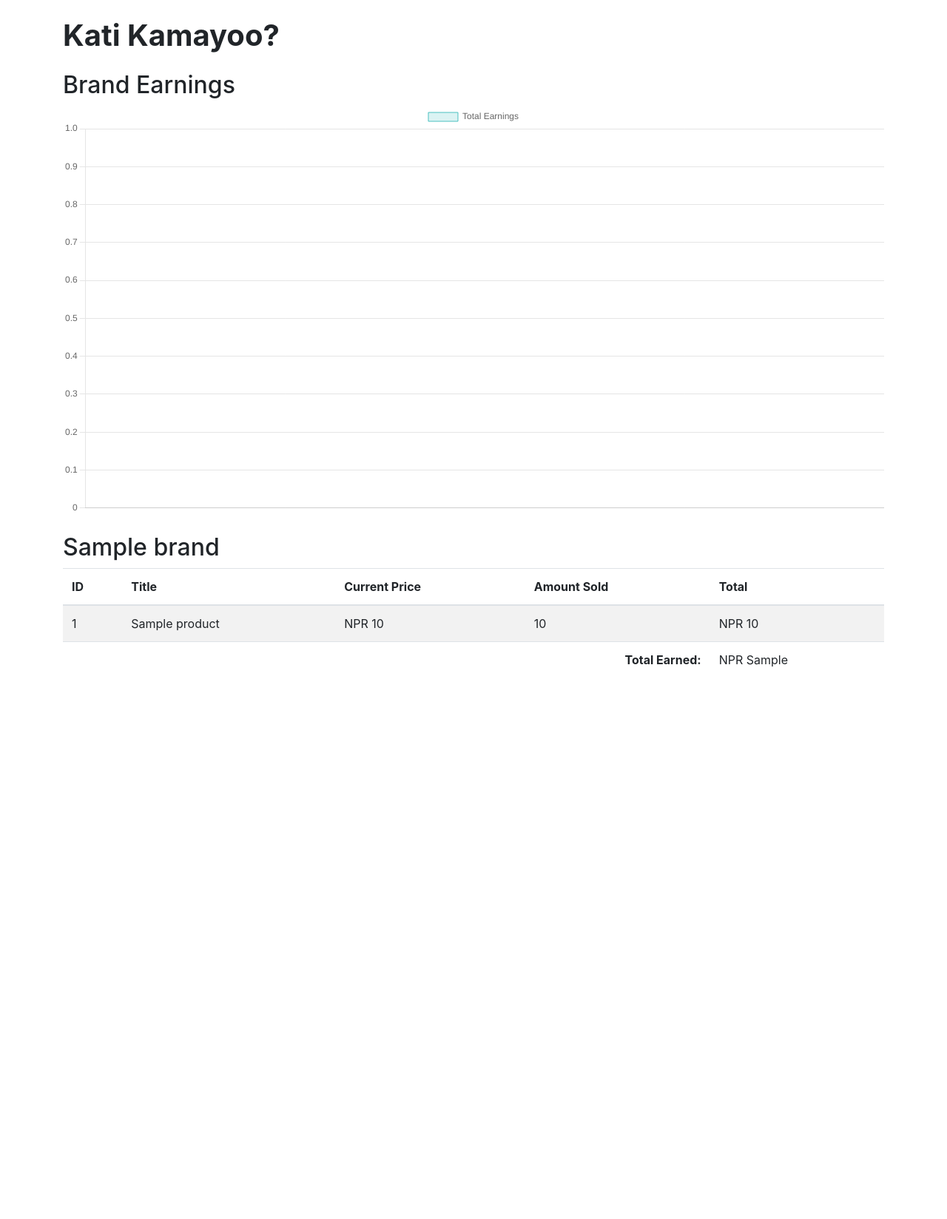
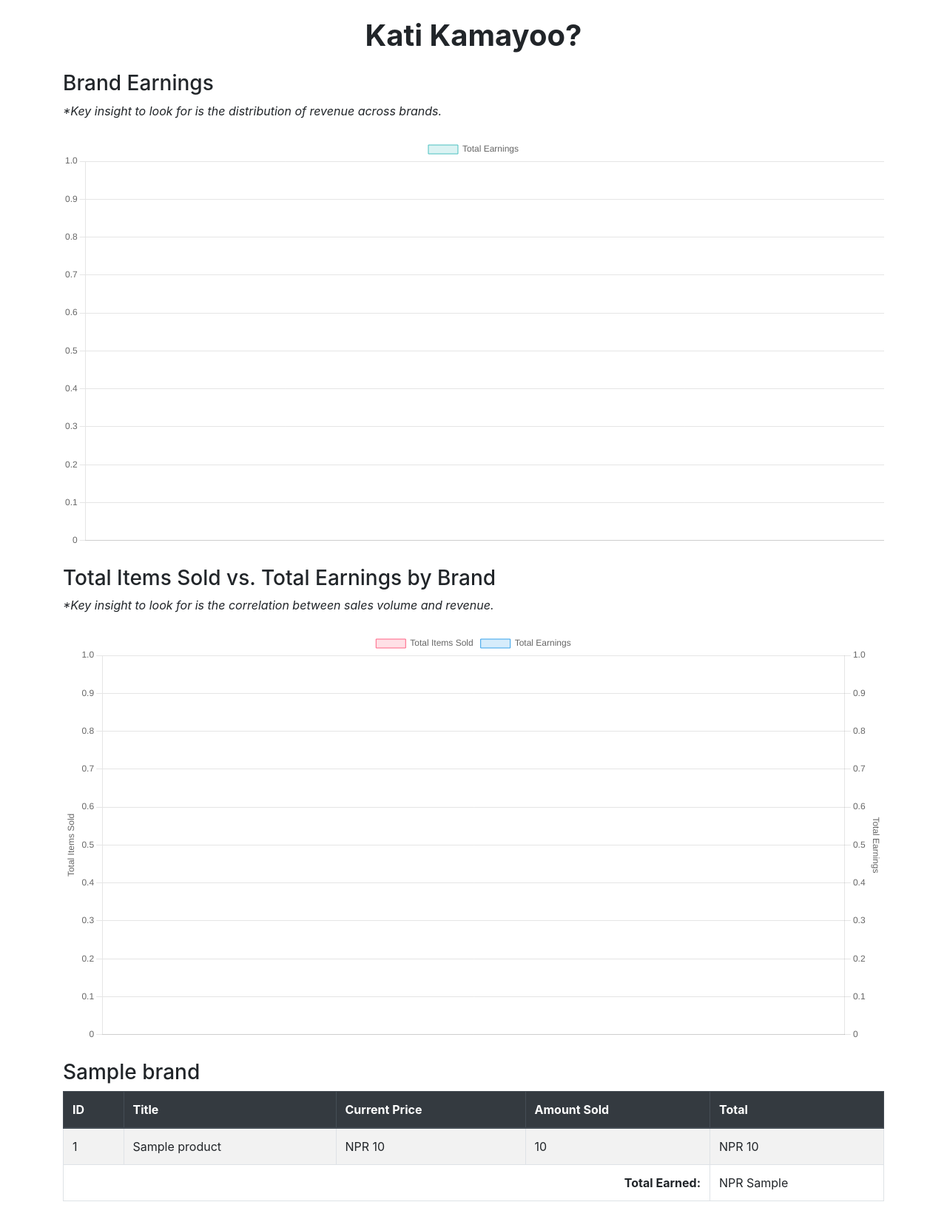
Before and after one commit to rewaj56/rewaj56.github.io, a Flask app: template kati-kamayoo/templates/product_list.html in a window 1280 px wide. Shown: the whole page at 74% size. Before the commit the page ends 902 px from the top, so only its background shows below. Run offline with Flask 3, Linux system fonts and the light colour scheme; the template is opened without the code that fills it: most values are stand-ins (such as "Sample title", 1, 10 or a date in 2020); some libraries are stand-ins or nearby versions.

Commit message:
Made visual changes.
Updated template to include separate chart for Total Items Sold vs. Total Earnings by Brand and added Bootstrap classes for improved styling.

```diff
--- a/kati-kamayoo/templates/product_list.html
+++ b/kati-kamayoo/templates/product_list.html
@@ -1,28 +1,39 @@
 <!DOCTYPE html>
 <html lang="en">
+
 <head>
     <meta charset="UTF-8">
     <meta name="viewport" content="width=device-width, initial-scale=1.0">
     <title>Kati Kamayoo?</title>
+    <link rel="shortcut icon" href="#">
     <link href="https://stackpath.bootstrapcdn.com/bootstrap/4.5.2/css/bootstrap.min.css" rel="stylesheet">
     <script src="https://cdn.jsdelivr.net/npm/chart.js@3.9.1/dist/chart.min.js"></script>
 </head>
+
 <body>
     <div class="container">
-        <h1 class="my-4"><strong>Kati Kamayoo?</strong></h1>
+        <h1 class="my-4 text-center"><strong>Kati Kamayoo?</strong></h1>
 
-        <!-- Chart.js Visualization -->
+        <!-- Chart.js Visualization for Brand Earnings -->
         <div class="my-4">
-            <h2>Brand Earnings</h2>
-            <canvas id="earningsChart"></canvas>
+            <h3>Brand Earnings</h3>
+            <i>*Key insight to look for is the distribution of revenue across brands.</i>
+            <canvas id="earningsChart" class="my-4"></canvas>
+        </div>
+
+        <!-- Chart.js Visualization for Items Sold vs Earnings -->
+        <div class="my-4">
+            <h3>Total Items Sold vs. Total Earnings by Brand</h3>
+            <i>*Key insight to look for is the correlation between sales volume and revenue.</i>
+            <canvas id="itemsSoldChart" class="my-4"></canvas>
         </div>
 
         <!-- Tables for Each Brand -->
         {% for brand, products in brand_data.items() %}
         <div class="my-4">
-            <h2>{{ brand }}</h2>
-            <table class="table table-striped">
-                <thead>
+            <h3>{{ brand }}</h3>
+            <table class="table table-striped table-bordered">
+                <thead class="thead-dark">
                     <tr>
                         <th>ID</th>
                         <th>Title</th>
@@ -59,7 +70,7 @@
 
     <!-- Chart.js Script -->
     <script>
-        document.addEventListener('DOMContentLoaded', function() {
+        document.addEventListener('DOMContentLoaded', function () {
             var ctx = document.getElementById('earningsChart').getContext('2d');
             var earningsChart = new Chart(ctx, {
                 type: 'bar',
@@ -83,5 +94,57 @@
             });
         });
     </script>
+    <script>
+        document.addEventListener('DOMContentLoaded', function () {
+            var ctx2 = document.getElementById('itemsSoldChart').getContext('2d');
+            var itemsSoldChart = new Chart(ctx2, {
+                type: 'line',
+                data: {
+                    labels: JSON.parse('{{ brand_labels|tojson }}'),
+                    datasets: [{
+                        label: 'Total Items Sold',
+                        data: JSON.parse('{{ brand_items_sold|tojson }}'),
+                        backgroundColor: 'rgba(255, 99, 132, 0.2)',
+                        borderColor: 'rgba(255, 99, 132, 1)',
+                        borderWidth: 1,
+                        yAxisID: 'y1',
+                    }, {
+                        label: 'Total Earnings',
+                        data: JSON.parse('{{ brand_earnings|tojson }}'),
+                        backgroundColor: 'rgba(54, 162, 235, 0.2)',
+                        borderColor: 'rgba(54, 162, 235, 1)',
+                        borderWidth: 1,
+                        yAxisID: 'y2',
+                    }]
+                },
+                options: {
+                    scales: {
+                        y1: {
+                            type: 'linear',
+                            position: 'left',
+                            beginAtZero: true,
+                            title: {
+                                display: true,
+                                text: 'Total Items Sold'
+                            }
+                        },
+                        y2: {
+                            type: 'linear',
+                            position: 'right',
+                            beginAtZero: true,
+                            title: {
+                                display: true,
+                                text: 'Total Earnings'
+                            },
+                            grid: {
+                                drawOnChartArea: false
+                            }
+                        }
+                    }
+                }
+            });
+        });
+    </script>
 </body>
+
 </html>
```
